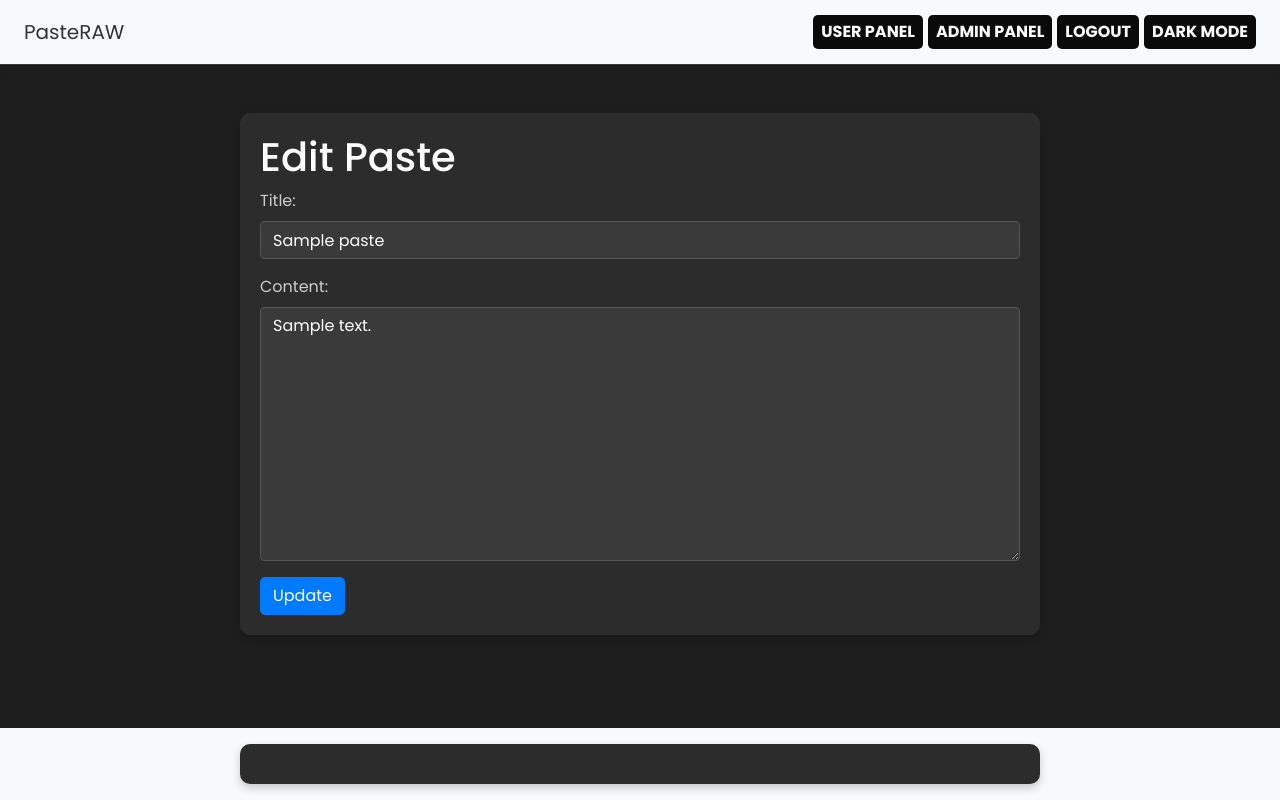
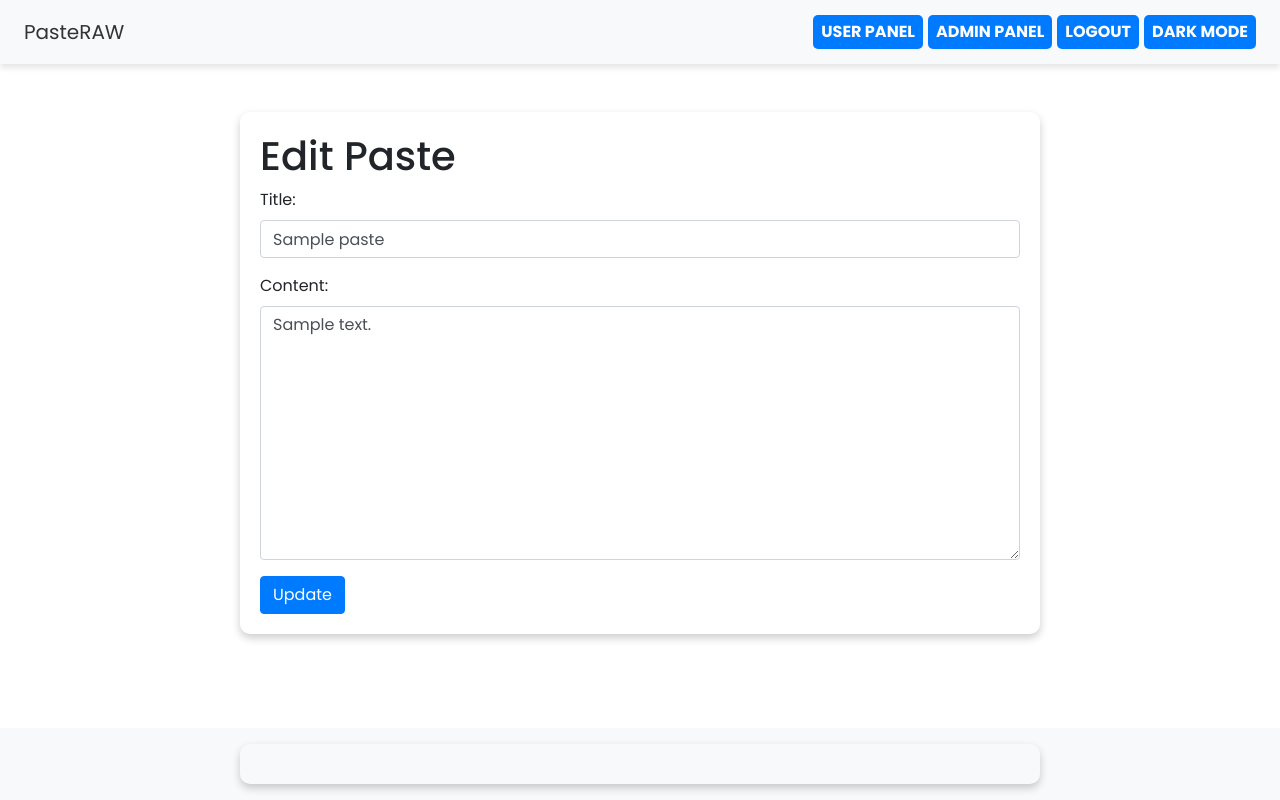
Before and after one commit to javiermzelaya/PasteRAW, a PHP site: page /edit_paste.php?id=1 in a window 1280 px wide. Run offline with PHP 8.4, Linux system fonts and the light colour scheme; the visitor is signed in with stand-in values (Sample User, id 1); data comes from the database, SQL or seed files in the repository; tables that the repository leaves empty hold one stand-in row (values such as "Sample post"); a stand-in replaces the project's code that opens the database connection; some libraries are stand-ins or nearby versions.

Commit message:
Update edit_paste.php

```diff
--- a/edit_paste.php
+++ b/edit_paste.php
@@ -49,63 +49,12 @@
 <link rel="preconnect" href="https://fonts.gstatic.com" crossorigin>
 <link href="https://fonts.googleapis.com/css2?family=Open+Sans:ital,wght@0,300..800;1,300..800&family=Poppins:ital,wght@0,100;0,200;0,300;0,400;0,500;0,600;0,700;0,800;0,900;1,100;1,200;1,300;1,400;1,500;1,600;1,700;1,800;1,900&display=swap" rel="stylesheet">
 
-.poppins-thin {
-  font-family: "Poppins", sans-serif;
-  font-weight: 100;
-  font-style: normal;
-}
         body {
             font-family: Poppins;
         }
-        .dark-mode {
-            background-color: #1e1e1e;
-            color: #ffffff;
-        }
-        .dark-mode .navbar {
-            background-color: #2c2c2c;
-            border-bottom: 1px solid #3a3a3a;
-        }
-        .dark-mode .container {
-            background-color: #1c1c1c;
-            padding: 20px;
-            border-radius: 10px;
-            box-shadow: 0 4px 8px rgba(0, 0, 0, 0.2);
-        }
-        .dark-mode h1, .dark-mode h2 {
-            color: #ffffff;
-        }
-        .dark-mode .form-group label {
-            color: #cccccc;
-        }
-        .dark-mode .form-control {
-            background-color: #3a3a3a;
-            color: #ffffff;
-            border: 1px solid #555555;
-        }
-        .dark-mode .form-control:focus {
-            background-color: #3a3a3a;
-            color: #ffffff;
-            border-color: #007bff;
-            box-shadow: none;
-        }
-        .dark-mode .btn-primary {
-            background-color: #007bff;
-            border-color: #007bff;
-            border-radius: 5px;
-        }
-        .dark-mode .btn-primary:hover {
-            background-color: #0056b3;
-            border-color: #004085;
-        }
-        .alert-info {
-            background-color: #17a2b8;
-            border-color: #17a2b8;
-            color: #ffffff;
-        }
     </style>
 </head>
-<body class="dark-mode">
-<?php include 'navbar.php'; ?>
+	<?php include 'navbar.php'; ?>
 <div class="container mt-5">
     <h1>Edit Paste</h1>
     <?php if (!empty($message)): ?>
```
